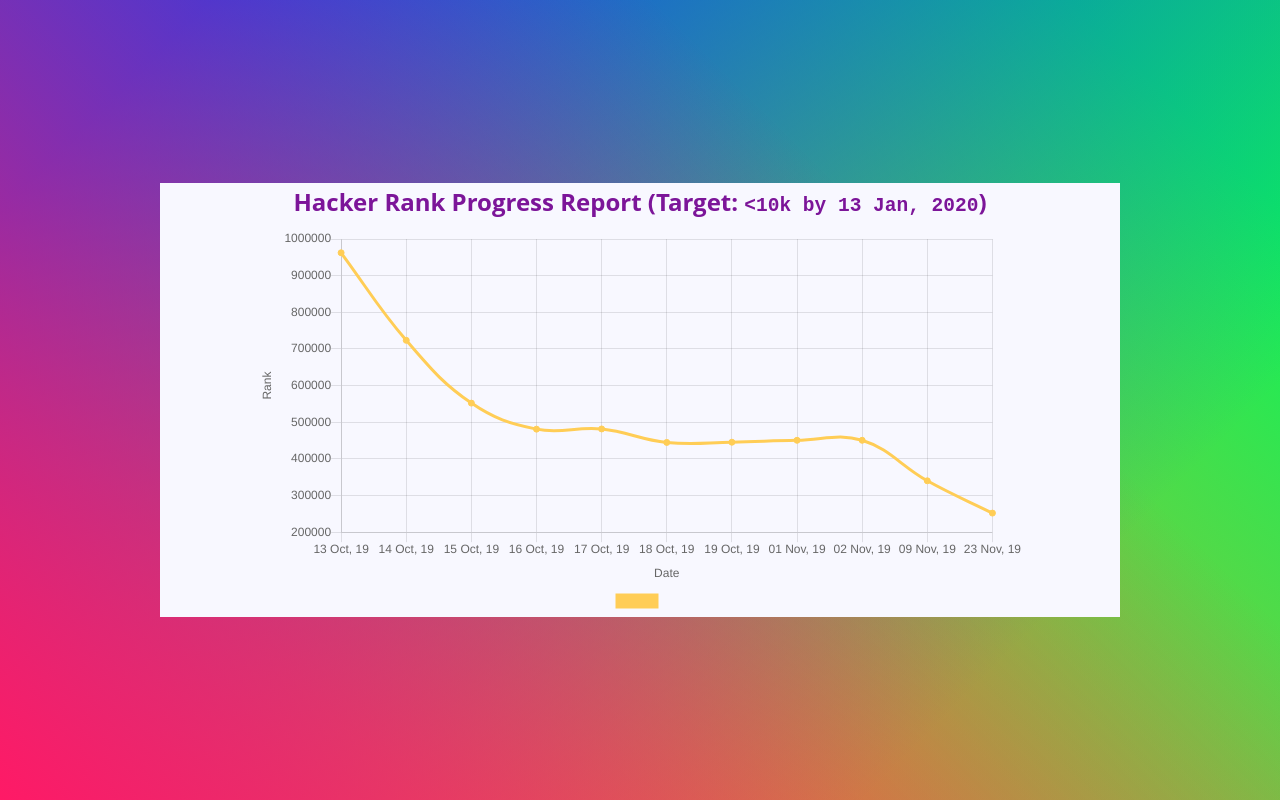
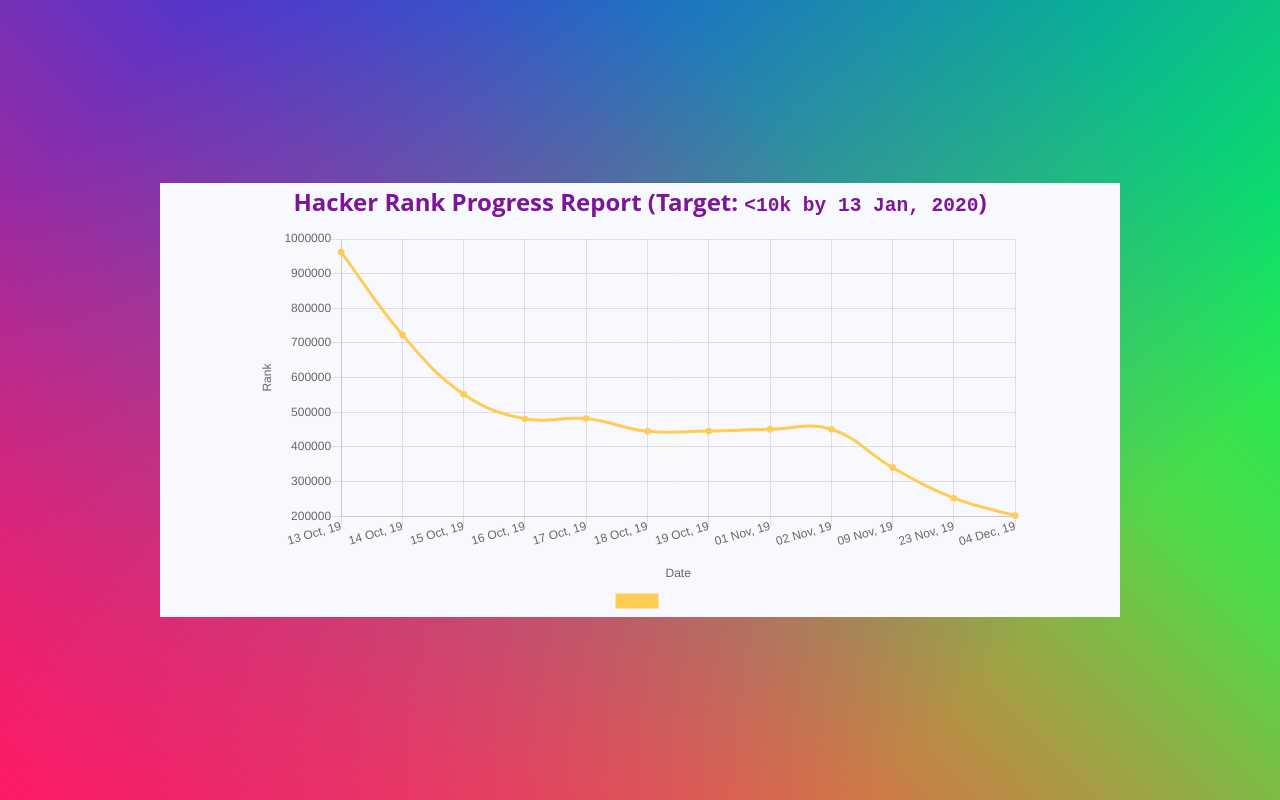
Before and after one commit to sabique/HackerRankProgress, a plain HTML site: page index.html in a window 1280 px wide. Drawn offline with Linux system fonts and the light colour scheme.

Commit message:
Updated the progress

```diff
--- a/index.html
+++ b/index.html
@@ -33,7 +33,8 @@
 					'01 Nov, 19',
 					'02 Nov, 19',
 					'09 Nov, 19',
-					'23 Nov, 19'
+					'23 Nov, 19',
+					'04 Dec, 19',
 				],
 				datasets: [{
 					label: '',
@@ -48,7 +49,8 @@
 						450793,
 						450793,
 						340239,
-						252091
+						252091,
+						201644
 					],
 					backgroundColor: window.chartColors.yellow,
 					borderColor: window.chartColors.yellow,
```
